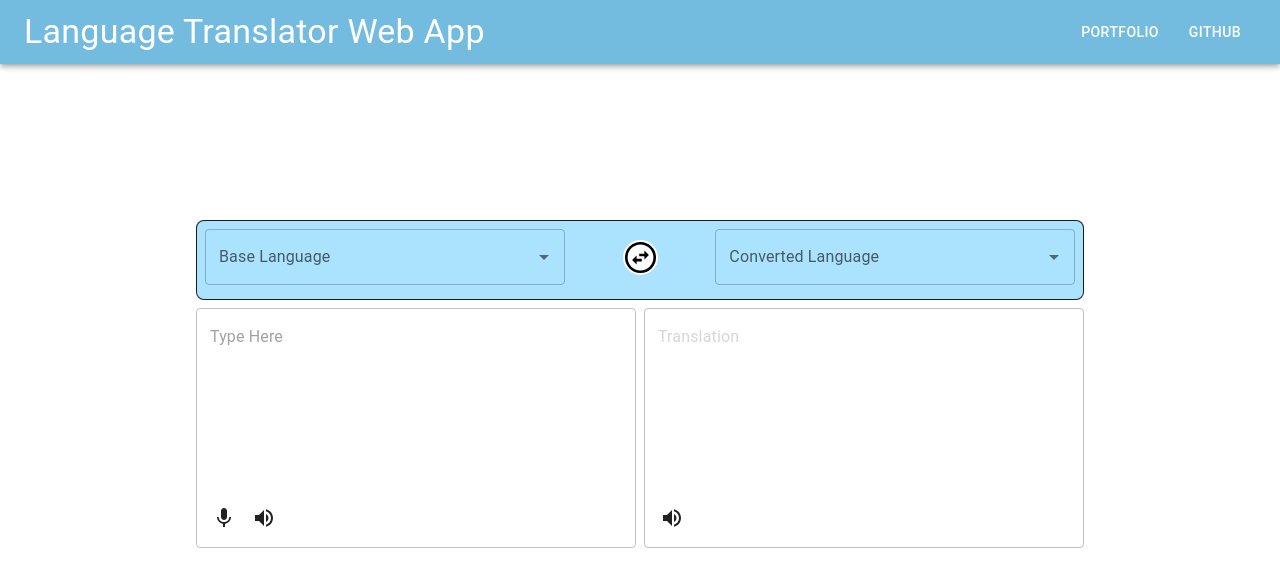
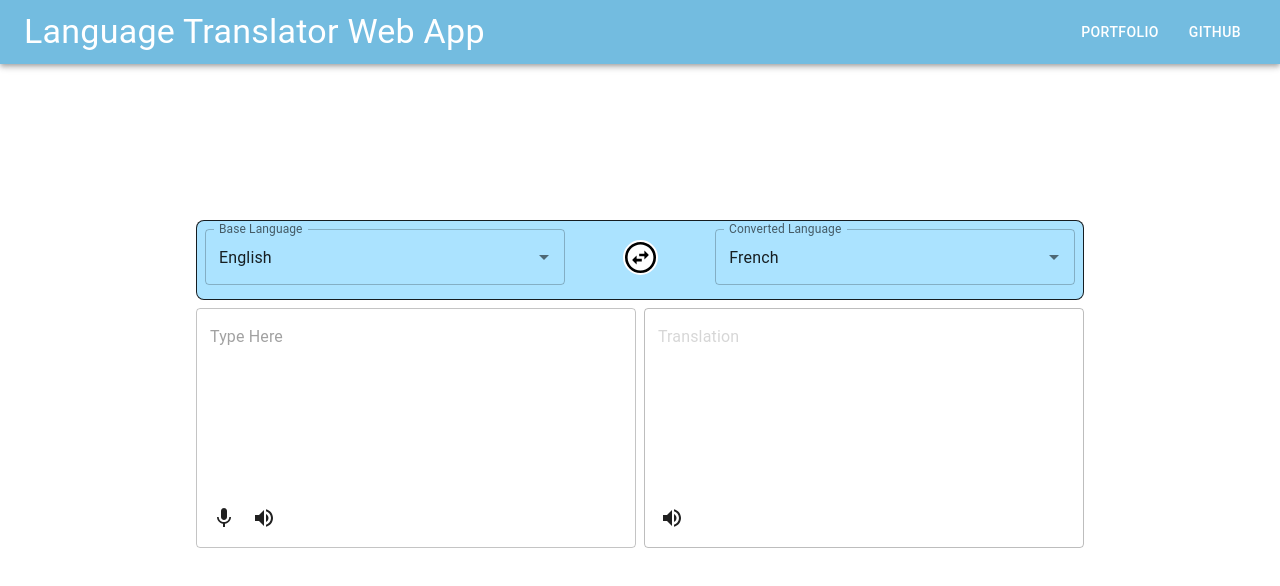
Before and after one commit to dnnysoftware/Language-Translator-Web-App, a React (Create React App) app in the folder translator_frontend/: page / in a window 1280 px wide. Shown: the top 586 px of the page. Built offline with nearby package versions, Linux system fonts and the light colour scheme.

Commit message:
Added swapping language Autocomplete components

```diff
--- a/translator_frontend/src/components/Translator.js
+++ b/translator_frontend/src/components/Translator.js
@@ -1,4 +1,4 @@
-import React from 'react'
+import React, { useState } from 'react'
 import { TextField, Box, Grid, Autocomplete, InputAdornment, IconButton} from '@mui/material'
 import SwapHorizontalCircleRoundedIcon from '@mui/icons-material/SwapHorizontalCircleRounded';
 import VolumeUpIcon from '@mui/icons-material/VolumeUp';
@@ -10,13 +10,21 @@ import useMediaQuery from '@mui/material/useMediaQuery';
 
 const languages = [
     { label: 'English'},
-    { label: 'French'}
+    { label: 'French'},
+    { label: 'German'},
+    { label: 'Japanese'}
 ];
 
 
-const SwapLanguage = () => {
+const SwapLanguage = ({baseLang, setBaseLang, convertedLang, setConvertedLang}) => {
+
+    const handleSwap = () => {
+        setBaseLang(convertedLang);
+        setConvertedLang(baseLang);
+    }
+
     return(
-        <IconButton>
+        <IconButton onClick={handleSwap}>
             <SwapHorizontalCircleRoundedIcon
                 fontSize='large'
                 alignItems='center'
@@ -30,41 +38,54 @@ const SwapLanguage = () => {
     );
 }
 
+
 const LanguageBar = () => {
     const verySmallScreen = useMediaQuery('(max-width:649px)');
     const smallScreen = useMediaQuery('(min-width:650px) and (max-width:899px)');
     const mediumScreen = useMediaQuery('(min-width:900px) and (max-width:1200px)');
+    const [baseLang, setBaseLang] = useState(languages[0]);
+    const [convertedLang, setConvertedLang] = useState(languages[1]);
+
     return (
       <Box sx={{ bgcolor: '#ABE3FF', height: '10vh', border: 1, borderRadius: 2 }}>
-            <Grid
-                container
-                direction="row"
-                justifyContent="space-between"
-                alignItems="center"
-            >
+        <Grid container direction="row" justifyContent="space-between" alignItems="center">
           <Grid item>
             <Autocomplete
               fullWidth
               id="combo-box-detect"
               options={languages}
-                        sx={{ width: verySmallScreen ? '10ch' : smallScreen ? '20ch' : mediumScreen ? '30ch' : '40ch', m: 1 }}
+              value={baseLang}
+              onChange={(event, newValue) => {
+                setBaseLang(newValue);
+              }}
+              sx={{
+                width: verySmallScreen ? '10ch' : smallScreen ? '20ch' : mediumScreen ? '30ch' : '40ch',
+                m: 1
+              }}
               renderInput={(params) => <TextField {...params} label="Base Language" />}
             />
           </Grid>
           <Grid item>
-                    <SwapLanguage />
+            <SwapLanguage
+              baseLang={baseLang}
+              setBaseLang={setBaseLang}
+              convertedLang={convertedLang}
+              setConvertedLang={setConvertedLang}
+            />
           </Grid>
           <Grid item>
             <Autocomplete
               disablePortal
               id="combo-box-translate"
               options={languages}
+              value={convertedLang}
+              onChange={(event, newValue) => {
+                setConvertedLang(newValue);
+              }}
               sx={{
-                            width:
-                            verySmallScreen ? '10ch' :
-                            smallScreen ? '20ch' :
-                            mediumScreen ? '30ch' : '40ch',
-                            m: 1 }}
+                width: verySmallScreen ? '10ch' : smallScreen ? '20ch' : mediumScreen ? '30ch' : '40ch',
+                m: 1
+              }}
               renderInput={(params) => <TextField {...params} label="Converted Language" />}
             />
           </Grid>
@@ -72,6 +93,7 @@ const LanguageBar = () => {
       </Box>
     );
 }
+
 
 
 class DetectBox extends React.Component {
```
Lines whose indentation alone changed are shown as unchanged.
